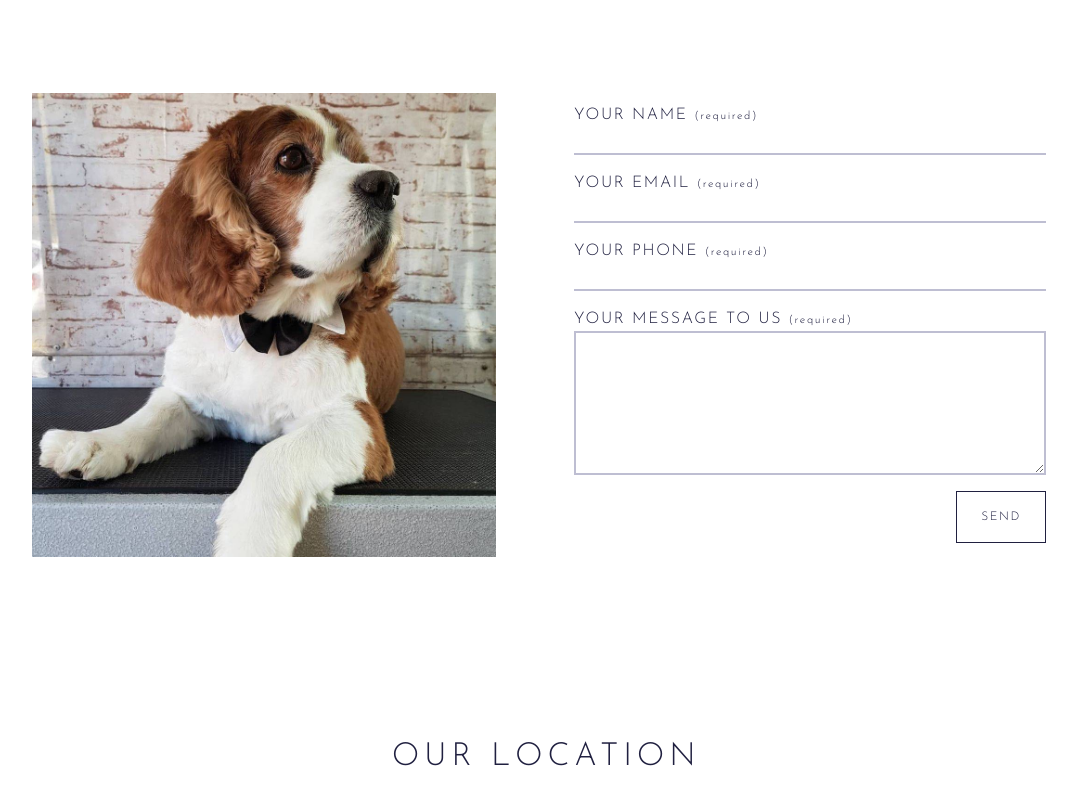
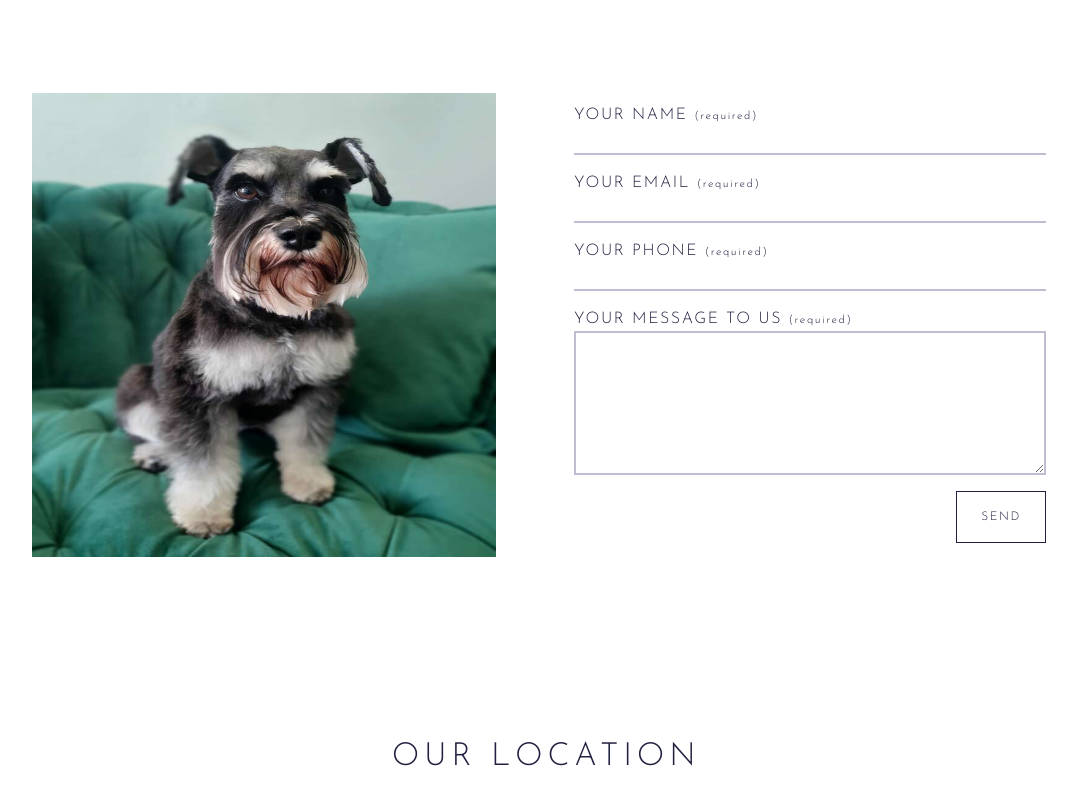
Before and after one commit to RMK-creative/the_distinguished_hound, a website: page index.html in a window 1280 px wide. Shown: the part 5342-6147 px from the top of the page, without its empty margins (94-1171 px from the left). Drawn offline with Linux system fonts and the light colour scheme; a web font is replaced by a local one.

Commit message:
update contacts image

```diff
--- a/index.html
+++ b/index.html
@@ -274,7 +274,7 @@
 
                 <div class="contact__container">
 
-                    <img id="contact__img" class="contact__img" src="assets/bow-tie.jpeg" alt="A brown and white dog, which looks like a cavalier, is wearing a black bowtie and is gazing to his left" />
+                    <img id="contact__img" class="contact__img" src="assets/full/tdh-7_full.jpg" alt="" aria-hidden="true" />
 
                     <form name="contact-us" method="POST" class="contact__form" data-netlify="true">
 
```
